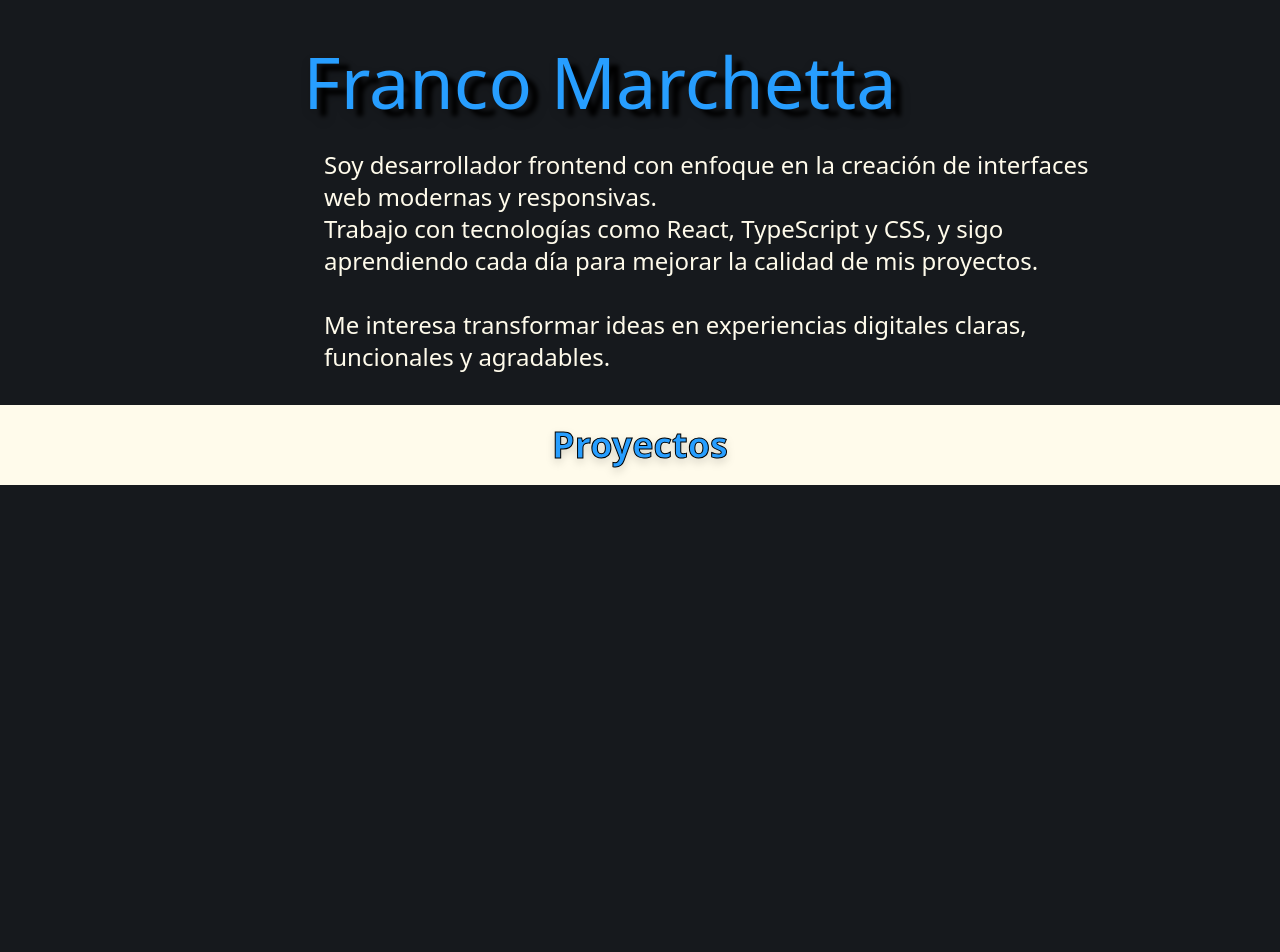
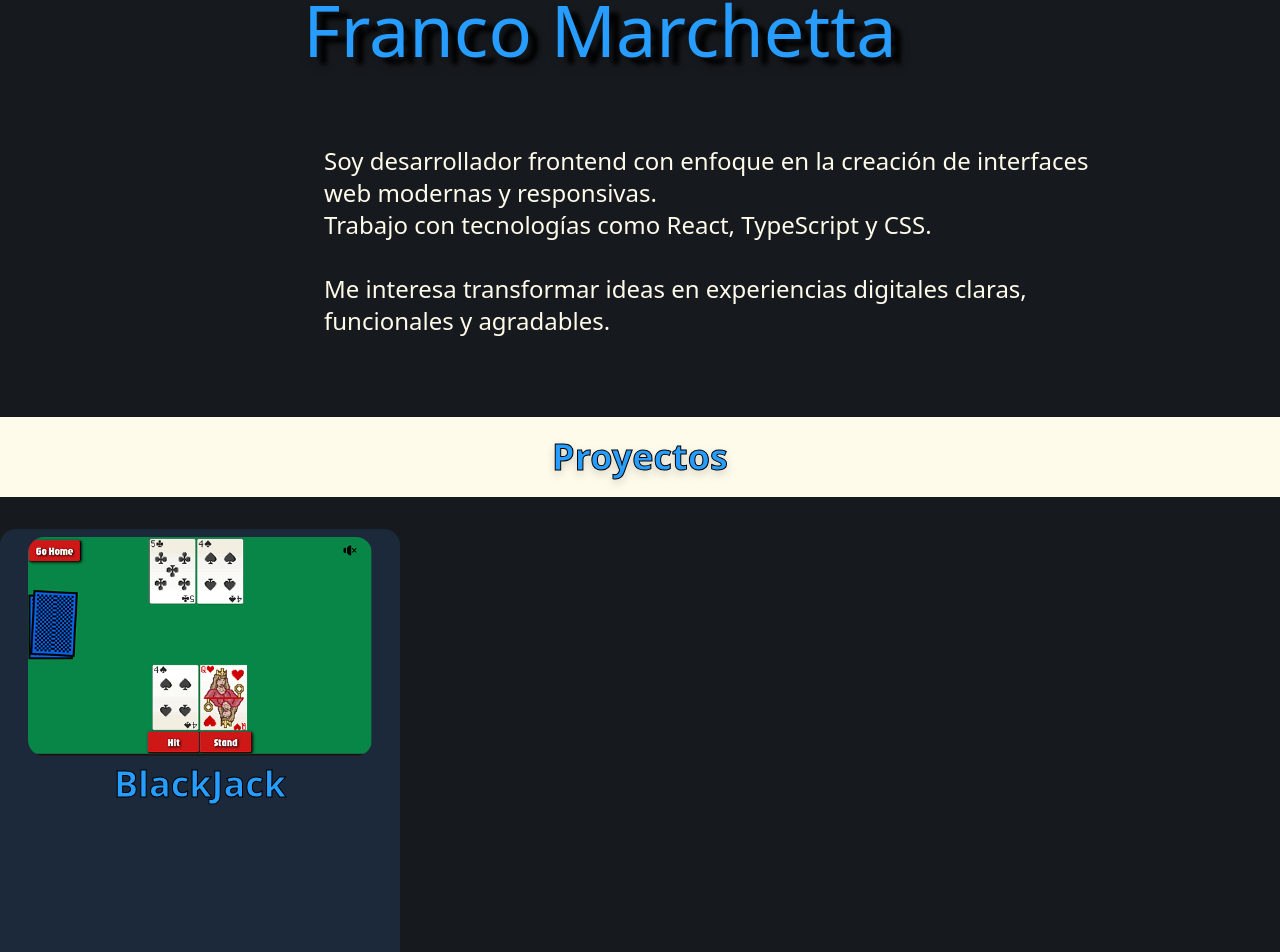
Before and after one commit to FrancoMarchetta/Portfolio, a React (Vite) app: page / in a window 1280 px wide. Shown: the part 67-1019 px from the top of the page. Before the commit the page ends 800 px from the top, so only its background shows below. Built offline with nearby package versions, Linux system fonts and the light colour scheme.

Commit message:
made half of the page

```diff
--- a/src/assets/Pages/Home.tsx
+++ b/src/assets/Pages/Home.tsx
@@ -1,3 +1,4 @@
+import Card from "../components/Card"
 import NavBar from "../components/NavBar"
 
 function Home() {
@@ -8,15 +9,18 @@ function Home() {
                     <NavBar></NavBar>
                 </div>
 
+                <section>
+
+
                     <div className=" lg:w-300 flex justify-center">
                         <h1 style={{ color: "#279EFF", textShadow: "10px 7px 4px #000" }} className="text-7xl drop-shadow-lg">
                             Franco Marchetta
                         </h1>
                     </div>
 
-                <div className=" flex justify-center text-amber-50 text-2xl max-w-3xl lg:ml-81 ">
+                    <div className=" flex justify-center text-amber-50 text-2xl max-w-3xl lg:ml-81 mt-20 mb-20 ">
                         Soy desarrollador frontend con enfoque en la creación de interfaces web modernas y responsivas. <br />
-                    Trabajo con tecnologías como React, TypeScript y CSS, y sigo aprendiendo cada día para mejorar la calidad de mis proyectos.
+                        Trabajo con tecnologías como React, TypeScript y CSS.
                         <br /><br />
                         Me interesa transformar ideas en experiencias digitales claras, funcionales y agradables.
                     </div>
@@ -26,6 +30,15 @@ function Home() {
                             color: "#279EFF", WebkitTextStroke: "1px black"
                         }}>Proyectos</h1>
                     </div>
+                </section>
+
+
+                <section>
+
+                    <Card></Card>
+
+                </section>
+
             </main>
         </>
     )
--- /dev/null
+++ b/src/assets/components/Card.tsx
@@ -0,0 +1,15 @@
+import React from 'react'
+import ejemplo from "../images/image 1.png"
+function Card() {
+    return (
+        <>
+            <main className='w-100 h-150 rounded-2xl' style={{ backgroundColor: "#1B293B" }}>
+                <img className='rounded-3xl w-90 flex place-self-center p-2' src={ejemplo} alt="" />
+                <h2 className='text-4xl font-bold place-self-center' style={{ color: "#279EFF", WebkitTextStroke: "1px black" }} >BlackJack</h2>
+            </main>
+
+        </>
+    )
+}
+
+export default Card
```
Also changed, not shown: src/assets/images/image 1.png (added), src/assets/images/image 2.png (added). Lines whose indentation alone changed are shown as unchanged.
